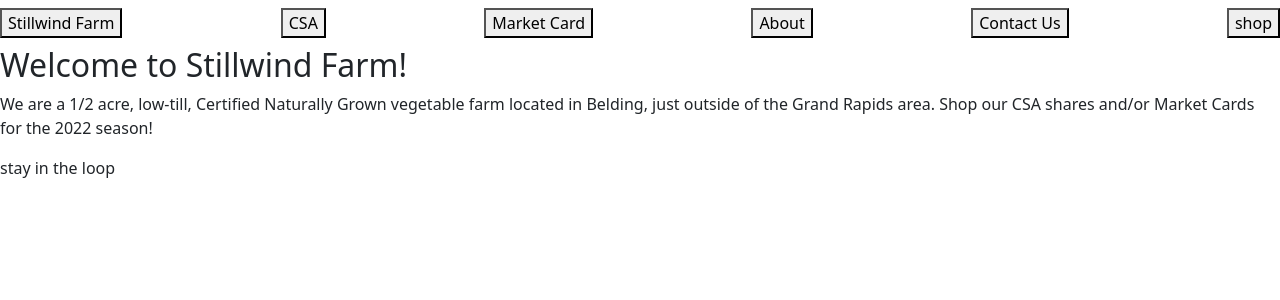
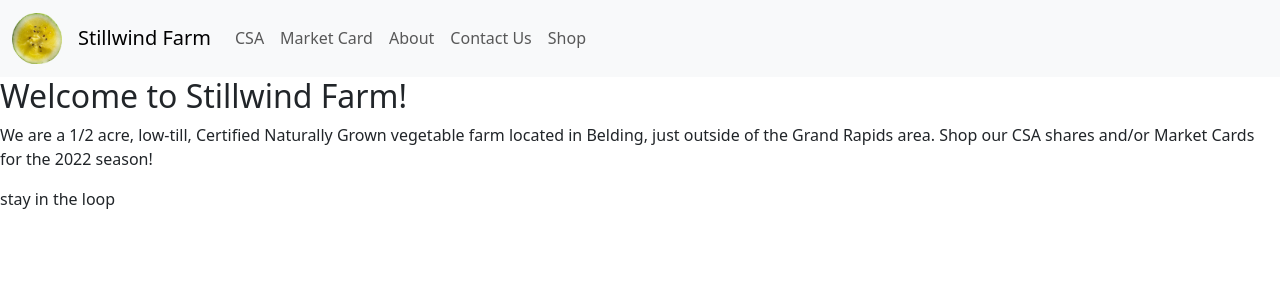
Before and after one commit to kencargill/stillwind-farm, a React (Create React App) app: page / in a window 1280 px wide. Shown: the top 300 px of the page. Built offline with nearby package versions, Linux system fonts and the light colour scheme.

Commit message:
cleaned up navbar

```diff
--- a/package.json
+++ b/package.json
@@ -10,7 +10,7 @@
     "@types/node": "^16.7.13",
     "@types/react": "^18.0.0",
     "@types/react-dom": "^18.0.0",
-    "bootstrap": "^5.2.3",
+    "bootstrap": "^5.3.0-alpha1",
     "react": "^18.2.0",
     "react-dom": "^18.2.0",
     "react-scripts": "5.0.1",
--- a/src/components/navbar.tsx
+++ b/src/components/navbar.tsx
@@ -1,39 +1,62 @@
+import melonPic from '../photos/justMelon.png';
 import { Link } from "react-router-dom";
 
 export default function Navbar () {
     return (
-        <nav className='navbar bg-body-tertiary'>
-             <div>
-                <Link to={'/'}>
-                    <button>Stillwind Farm</button>
-                </Link>
-            </div>
-            <div>
-                <Link to={'/csa'}>
-                    <button>CSA</button>
-                </Link>
-            </div>
-            <div>
-                <Link to={'/marketcard'}>
-                    <button>Market Card</button>
-                </Link>
-            </div>
-            <div>
-                <Link to={'/about'}>
-                    <button>About</button>
-                </Link>
-            </div>
-            <div>
-                <Link to={'/contact'}>
-                    <button>Contact Us</button>
-                </Link>
-            </div>
-            <div>
-                <Link to={'/shop'}>
-                    <button>shop</button>
-                </Link>
-            </div>
-        {/* <a> cart </a> */}
+        <nav className="navbar navbar-expand-lg bg-body-tertiary">
+        <div className="container-fluid">
+
+        <a className="navbar-brand" href="/">
+            <img src={melonPic} alt="melon" width="50"/>
+        </a>
+
+        <a className="navbar-brand" href="/">Stillwind Farm</a>
+
+        <button className="navbar-toggler" type="button" data-bs-toggle="collapse" data-bs-target="#navbarSupportedContent" aria-controls="navbarSupportedContent" aria-expanded="false" aria-label="Toggle navigation">
+            <span className="navbar-toggler-icon"></span>
+        </button>
+
+        <div className="collapse navbar-collapse" id="navbarSupportedContent">
+
+            <ul className="navbar-nav me-auto mb-2 mb-lg-0">
+
+            <li className="nav-item">
+                <a className="nav-link" aria-current="page" href="/csa">CSA</a>
+            </li>
+
+            <li className="nav-item">
+                <a className="nav-link" href="/marketcard">Market Card</a>
+            </li>
+
+            <li className="nav-item">
+                <a className="nav-link" href="/about">About</a>
+            </li>
+
+            <li className="nav-item">
+                <a className="nav-link" href="/contact">Contact Us</a>
+            </li>
+
+            <li className="nav-item">
+                <a className="nav-link" href="/shop">Shop</a>
+            </li>
+
+            {/* <li className="nav-item dropdown">
+                <a className="nav-link dropdown-toggle" href="#" role="button" data-bs-toggle="dropdown" aria-expanded="false">
+                Dropdown
+                </a>
+                <ul className="dropdown-menu">
+                <li><a className="dropdown-item" href="#">Action</a></li>
+                <li><a className="dropdown-item" href="#">Another action</a></li>
+                <li><hr className="dropdown-divider"/></li>
+                <li><a className="dropdown-item" href="#">Something else here</a></li>
+                </ul>
+            </li> */}
+
+            </ul>
+
+        </div>
+
+        </div>
         </nav>
     )
 }
```
Also changed, not shown: 2 other files (tests, documents, lock files or other folders).
